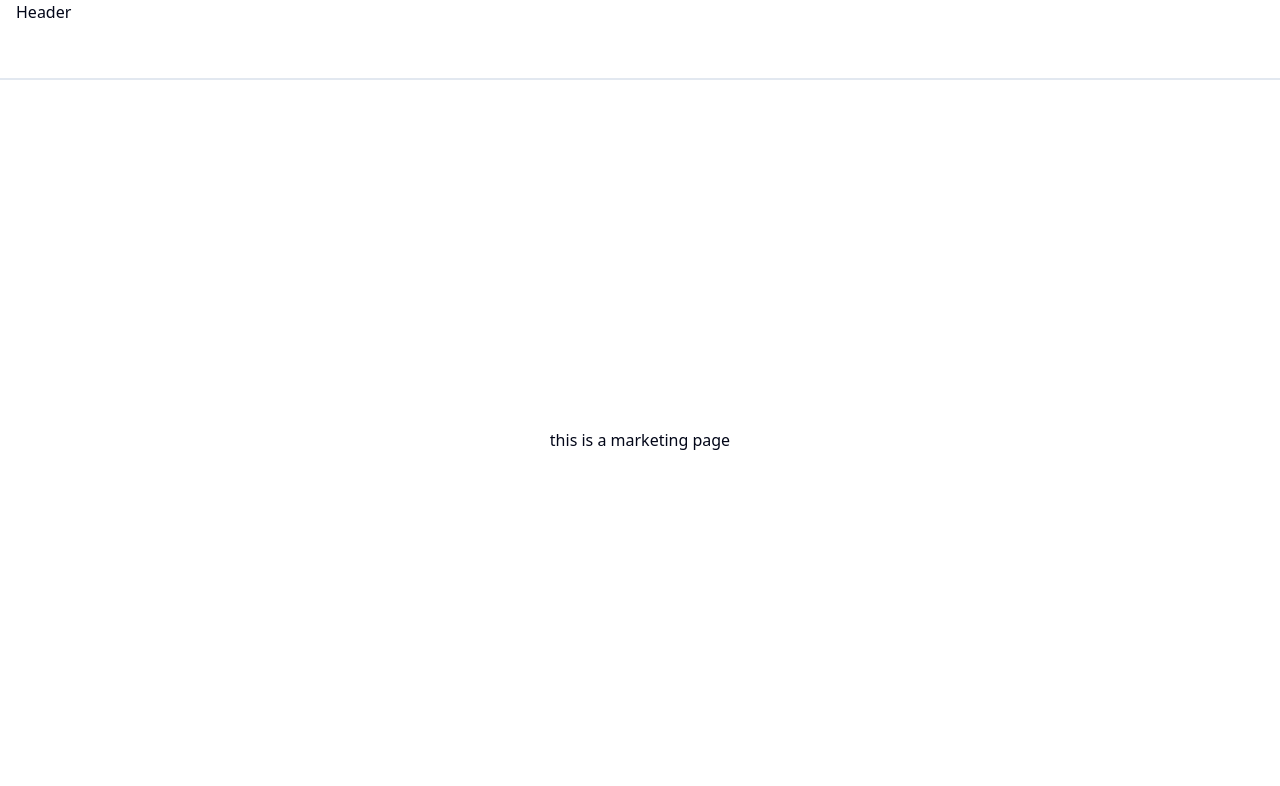
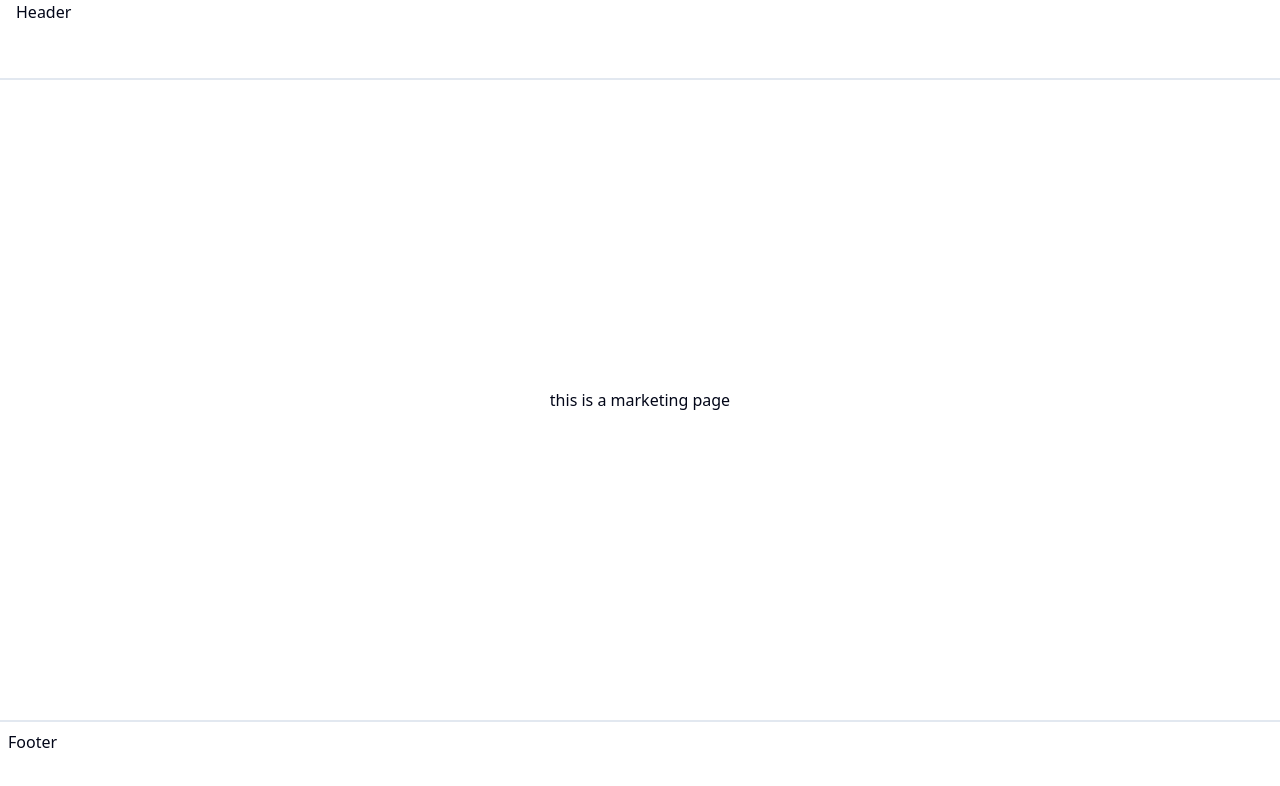
Before and after one commit to mmed3091/milalingo, a Next.js app in the folder milalingo/: page / in a window 1280 px wide. Shown: the top 786 px of the page. Built offline with nearby package versions, Linux system fonts and the light colour scheme.

Commit message:
Footer added to marketing layout

```diff
--- /dev/null
+++ b/milalingo/app/(marketing)/footer.tsx
@@ -0,0 +1,8 @@
+export const Footer = () => {
+    return (
+        <footer className="hidden lg:block h-20 w-full border-t-2 border-slate-200 p-2">
+            Footer
+        </footer>
+
+    );
+};
--- a/milalingo/app/(marketing)/layout.tsx
+++ b/milalingo/app/(marketing)/layout.tsx
@@ -1,4 +1,5 @@
 import { Header } from "./header";
+import { Footer } from "./footer";
 type Props ={
     children: React.ReactNode;
 };
@@ -11,6 +12,7 @@
         <main className="flex-1 flex flex-col items-center justify-center">
           {children}
         </main>
+        <Footer/>
       </div>
     );
 
```
